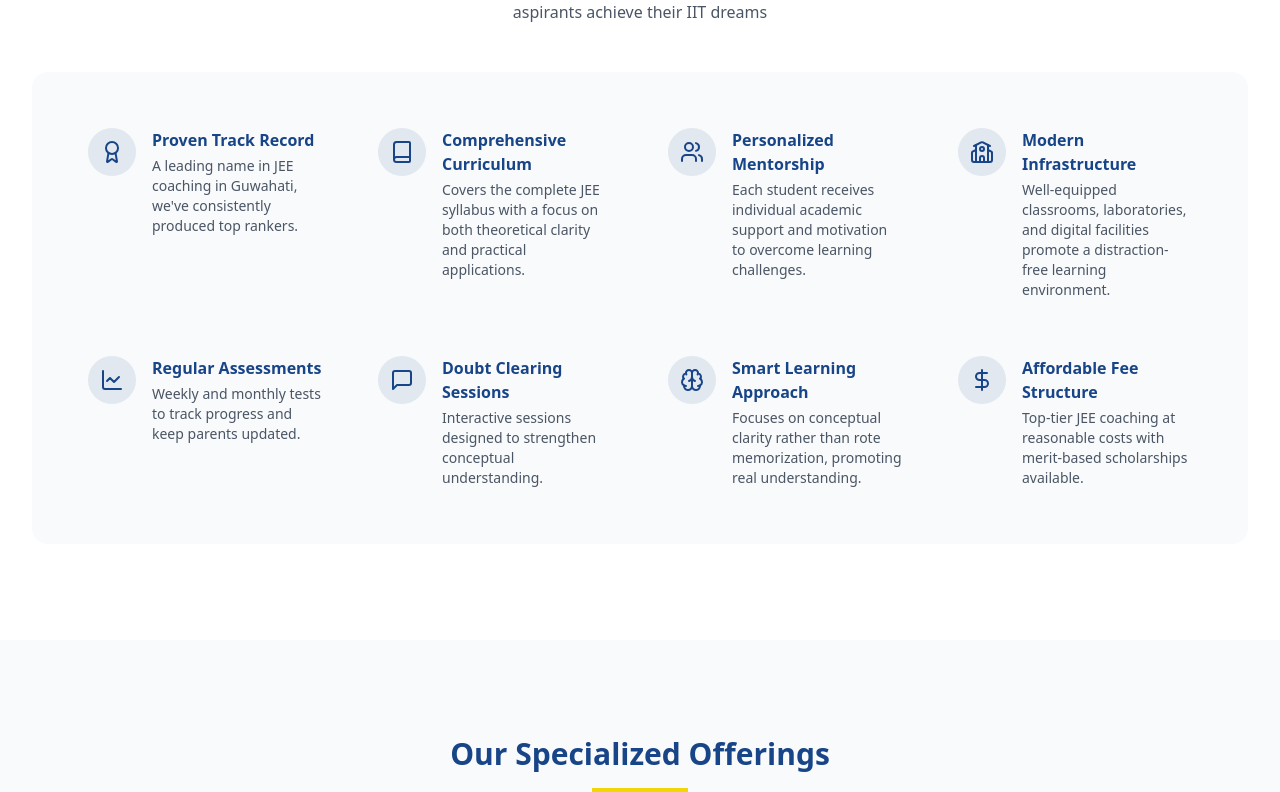
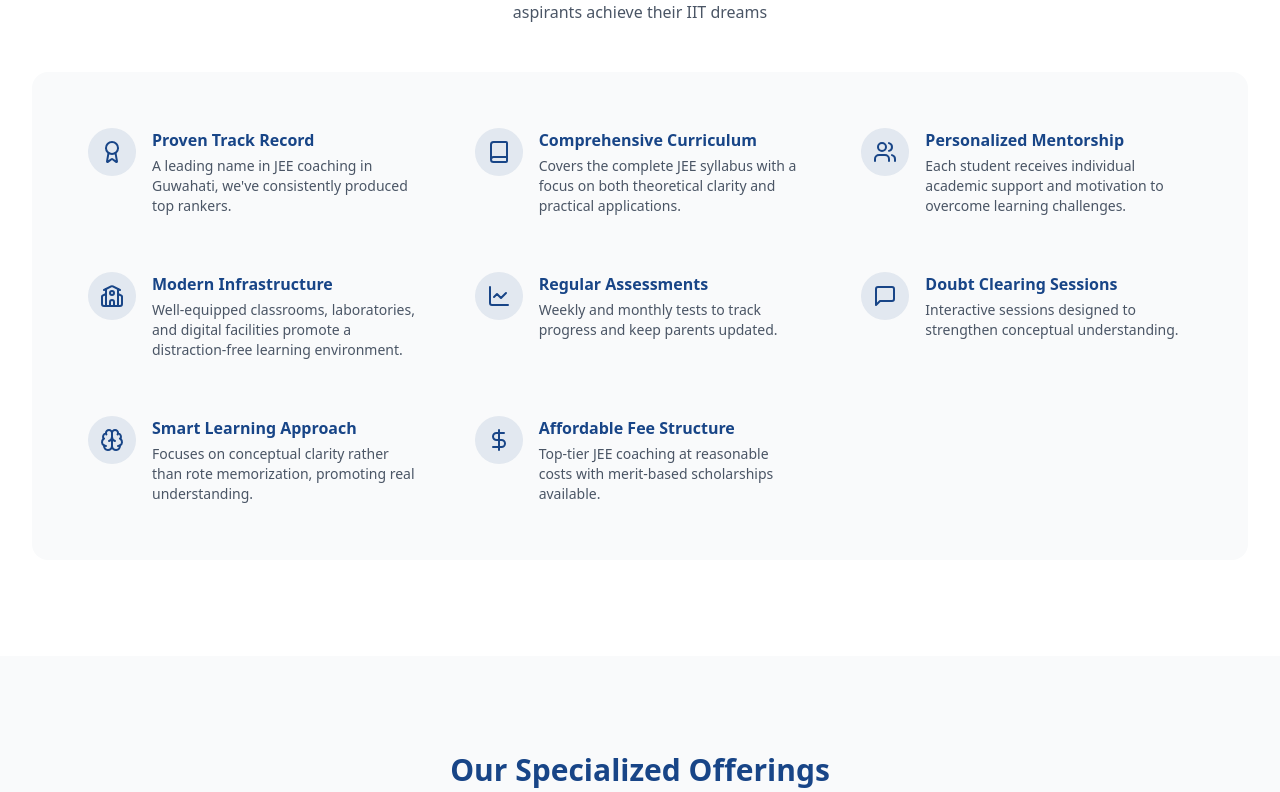
Before and after one commit to DOCTOR29/spm-nextjs, a Next.js app: page /jee in a window 1280 px wide. Shown: the part 868-1660 px from the top of the page. Built offline with nearby package versions, Linux system fonts and the light colour scheme.

Commit message:
fix students

```diff
--- a/app/(landing Page)/jee/components/Testimonials.tsx
+++ b/app/(landing Page)/jee/components/Testimonials.tsx
@@ -1,5 +1,6 @@
 import React from 'react';
 import { Star, Quote } from 'lucide-react';
+import { CarouselDemo } from '../../spm-lalans/components/carouselTestimonials';
 
 interface TestimonialProps {
   name: string;
@@ -75,8 +76,9 @@ const Testimonials: React.FC = () => {
           </p>
         </div>
 
-        <div className="grid grid-cols-1 md:grid-cols-3 gap-6">
-          {testimonials.map((testimonial, index) => (
+        <div className="w-full max-w-7xl mx-auto">
+                 <CarouselDemo />
+          {/* {testimonials.map((testimonial, index) => (
             <TestimonialCard
               key={index}
               name={testimonial.name}
@@ -85,7 +87,7 @@ const Testimonials: React.FC = () => {
               rating={testimonial.rating}
               image={testimonial.image}
             />
-          ))}
+          ))} */}
         </div>
       </div>
     </section>
--- a/app/(landing Page)/jee/components/WhyChooseUs.tsx
+++ b/app/(landing Page)/jee/components/WhyChooseUs.tsx
@@ -77,7 +77,7 @@ const WhyChooseUs: React.FC = () => {
         </div>
 
         <div className="bg-gray-50 rounded-2xl p-6 md:p-8 lg:p-10">
-          <div className="grid grid-cols-1 md:grid-cols-2 lg:grid-cols-4 gap-6">
+          <div className="grid grid-cols-1 md:grid-cols-2 lg:grid-cols-3 gap-6">
             {features.map((feature, index) => (
               <FeatureCard
                 key={index}
--- a/app/(landing Page)/jee/page.tsx
+++ b/app/(landing Page)/jee/page.tsx
@@ -45,8 +45,8 @@ function App() {
         <Results />
         <Residential />
         <Facilities />
-        <CarouselDemo />
-        {/* <Testimonials /> */}
+        {/* <CarouselDemo /> */}
+        <Testimonials />
         {/* <Admission /> */}
         <FAQ />
         <CallToAction />
```
